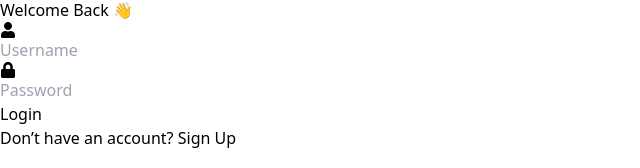
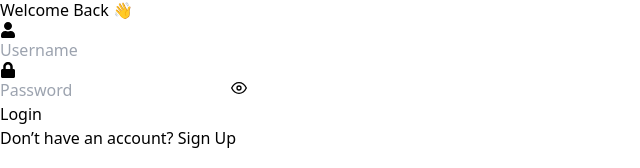
Before and after one commit to singh-jii-07/Book-Selling-App, a React (Vite) app in the folder Frontend/: page /signin in a window 1280 px wide. Shown: the part 510-678 px from the top of the page, without its empty margins (0-640 px from the left). Built offline with nearby package versions, Linux system fonts and the light colour scheme.

Commit message:
add eye icon on login page

```diff
--- a/Frontend/src/Pages/SignIn.jsx
+++ b/Frontend/src/Pages/SignIn.jsx
@@ -5,12 +5,16 @@ import AOS from "aos";
 import "aos/dist/aos.css";
 import { useAuth } from "../Components/Context/AuthContext";
 import { FaUser, FaLock } from "react-icons/fa";
+import { FiEye, FiEyeOff } from "react-icons/fi";
+
 
 const Login = () => {
   const { login } = useAuth();
   const [formdata, setFormdata] = useState({ name: "", password: "" });
   const [error, setError] = useState("");
   const navigate = useNavigate();
+  const [showPassword, setShowPassword] = useState(false);
+
 
   useEffect(() => {
     AOS.init({ duration: 800 });
@@ -69,23 +73,33 @@ const Login = () => {
             />
           </div>
 
-          {/* Password */}
+
           <div className="relative">
             <span className="absolute top-3.5 left-4 text-blue-500">
               <FaLock />
             </span>
+           <div className="relative w-full">
   <input
-              type="password"
+    type={showPassword ? "text" : "password"}
     name="password"
     placeholder="Password"
     value={formdata.password}
     onChange={handleChange}
-              className="pl-11 pr-4 py-3 w-full rounded-lg bg-white/80 text-gray-700 border border-gray-300 focus:ring-2 focus:ring-blue-300 focus:outline-none"
+    className="pl-11 pr-10 py-3 w-full rounded-lg bg-white/80 text-gray-700 border border-gray-300 focus:ring-2 focus:ring-blue-300 focus:outline-none"
     required
   />
+
+  <button
+    type="button"
+    onClick={() => setShowPassword((prev) => !prev)}
+    className="absolute top-1/2 right-3 transform -translate-y-1/2 text-gray-500 focus:outline-none"
+  >
+    {showPassword ? <FiEyeOff className="w-5 h-5" /> : <FiEye className="w-5 h-5" />}
+  </button>
 </div>
 
-          {/* Submit Button */}
+          </div>
+
           <button
             data-aos="fade-up"
             type="submit"
```
Lines whose indentation alone changed are shown as unchanged.
